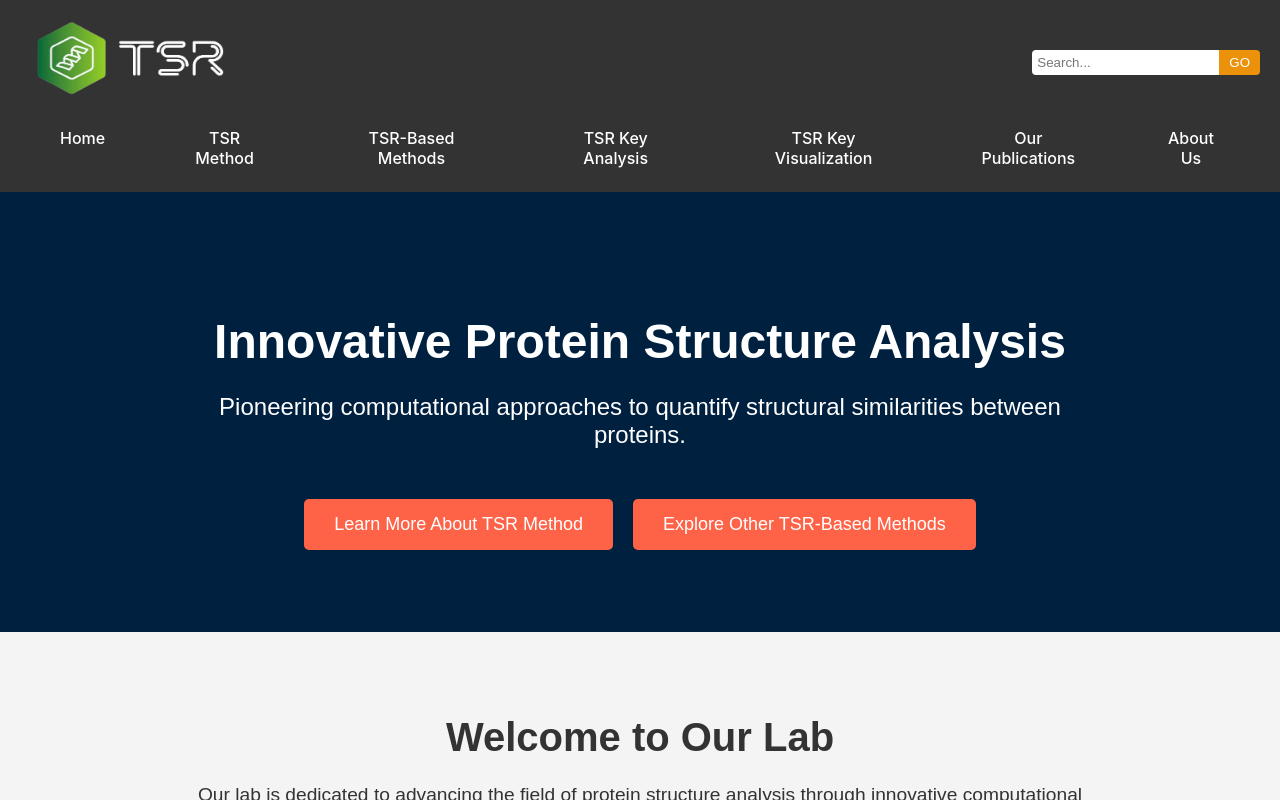
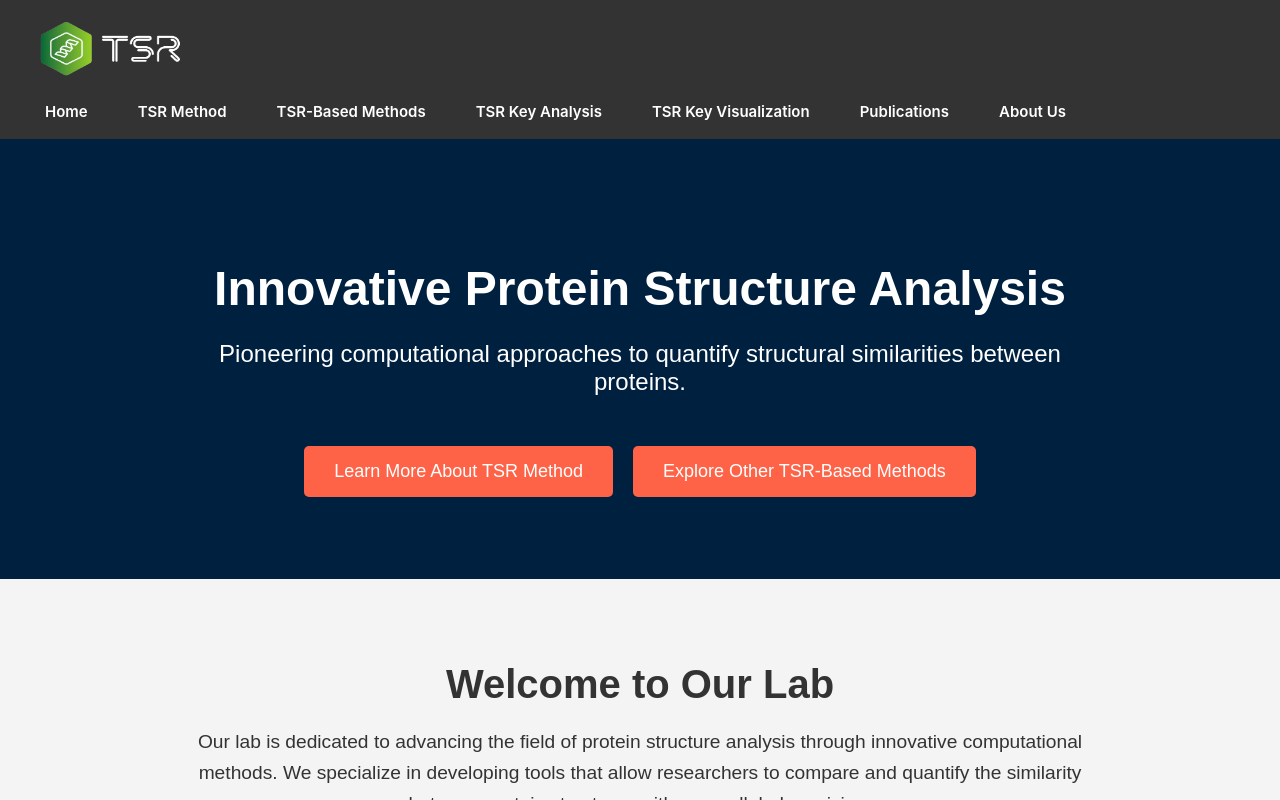
Before and after one commit to pooryakhajouie/TSR-WEB, a React (Create React App) app: page / in a window 1280 px wide. Built offline with nearby package versions, Linux system fonts and the light colour scheme.

Commit message:
header edits

```diff
--- a/src/components/Header.css
+++ b/src/components/Header.css
@@ -17,8 +17,8 @@
 
   .header-logo {
     padding-top: 10px;
-    padding-left: 10px;
+    padding-left: 15px;
     padding-bottom: 10px;
-    height: 80px;
-    width: 200px;
+    height: 60px;
+    width: 150px;
   }
--- a/src/components/Header.js
+++ b/src/components/Header.js
@@ -1,6 +1,5 @@
 import React from 'react';
 import NavBar from './NavBar';
-import SearchBar from './SearchBar';
 import './Header.css';
 import tsrLogo from '../images/tsrlogo.png';
 
@@ -11,7 +10,7 @@ const Header = ({ setActiveTab }) => {
         <a href="/">
           <img src={tsrLogo} alt="TSR Logo" className="header-logo" />
         </a>
-        <SearchBar />
+        {/* <SearchBar /> */}
       </div>
       <NavBar setActiveTab={setActiveTab} />
     </header>
--- a/src/components/NavBar.css
+++ b/src/components/NavBar.css
@@ -1,123 +1,3 @@
-   /* Navigation Bar */
-  /* .navbar {
-    background-color: #333;
-    overflow: hidden;
-  }
-
-  .menu-toggle {
-    display: none;
-    font-size: 24px;
-    cursor: pointer;
-    color: white;
-  }
-
-  .navbar-menu {
-    list-style-type: none;
-    margin: 0;
-    padding: 0;
-    display: flex;
-  }
-
-  .navbar-menu li {
-    margin: 0 20px 0 20px;
-    padding: 0;
-    max-width: 300px;
-  }
-
-  .navbar-menu li a, .navbar-menu li span {
-    display: block;
-    color: white;
-    text-align: center;
-    padding: 14px 20px;
-    text-decoration: none;
-    font-size: 16px;
-    font-weight: 500;
-    transition: background-color 0.3s ease;
-    cursor: pointer;
-  }
-
-  .navbar-menu li a:hover, .navbar-menu li span:hover {
-    background-color: #111;
-  } */
-
-  /* Dropdown Menu */
-  /* .dropdown-content {
-    display: none;
-    position: absolute;
-    background-color: #f9f9f9;
-    min-width: 160px;
-    box-shadow: 0px 8px 16px rgba(0,0,0,0.2);
-    z-index: 1000;
-    margin-top: 0;
-    padding: 0;
-    border-radius: 4px;
-  }
-
-  .dropdown-content li {
-    display: block;
-    margin: 0;
-    padding: 0;
-    width: 100%;
-  }
-
-  .dropdown-content li a {
-    color: black;
-    padding: 12px 16px;
-    text-decoration: none;
-    display: block;
-    text-align: left;
-  }
-
-  .dropdown-content li a:hover {
-    background-color: #ddd;
-    border-radius: 4px;
-  }
-
-  .dropdown:hover .dropdown-content {
-    display: block;
-  } */
-
-  /* Responsive Design */
-/* @media screen and (max-width: 768px) {
-  .menu-toggle {
-    display: block;
-  }
-
-  .navbar-menu {
-    display: none;
-
-  }
-
-  .navbar-menu.open {
-    transform: translateX(0);
-    display:contents;
-    flex-direction: column;
-    position: absolute;
-    top: 60px;
-    left: 0;
-    width: 100%;
-    background-color: #333;
-    padding: 0;
-    transition: transform 0.3s ease-in-out;
-    transform: translateX(-100%);
-  }
-
-  .navbar-menu li {
-    margin: 0;
-    border-bottom: 1px solid #444;
-  }
-
-  .dropdown-content {
-    position: relative;
-    background-color: #444;
-    border-radius: 0;
-  }
-
-  .dropdown-content li a {
-    color: white;
-  }
-} */
-
 /* Navigation Bar */
 .navbar {
   background-color: #333;
@@ -144,25 +24,27 @@
 }
 
 .navbar-menu li {
-  margin: 0 20px;
+  margin: 0 10px;
   padding: 0;
-  max-width: 300px;
+  /* max-width: 300px; */
 }
 
 .navbar-menu li a, .navbar-menu li span {
   display: block;
   color: white;
   text-align: center;
-  padding: 14px 20px;
+  padding: 8px 15px;
   text-decoration: none;
-  font-size: 16px;
-  font-weight: 500;
-  transition: background-color 0.3s ease;
+  font-size: 15px;
+  font-weight: 600;
+  transition: background-color 0.3s ease, color 0.3s ease;
   cursor: pointer;
 }
 
 .navbar-menu li a:hover, .navbar-menu li span:hover {
-  background-color: #111;
+  /* background-color: #111; */
+  background-color: #0056b3;
+  color: white;
 }
 
 /* Dropdown Menu */
--- a/src/components/NavBar.js
+++ b/src/components/NavBar.js
@@ -99,7 +99,7 @@ const NavBar = () => {
           </ul>
         </li>
 
-        <li><NavLink to="/publications">Our Publications</NavLink></li>
+        <li><NavLink to="/publications">Publications</NavLink></li>
 
         <li className="dropdown">
           <span
```
